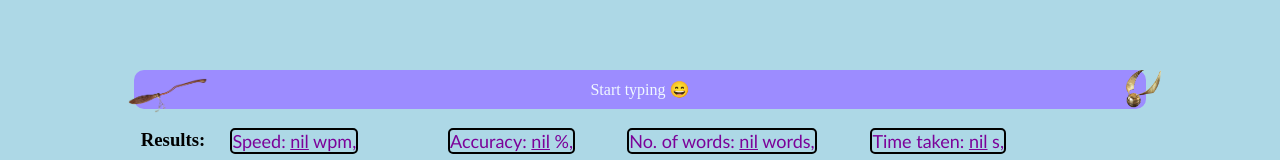
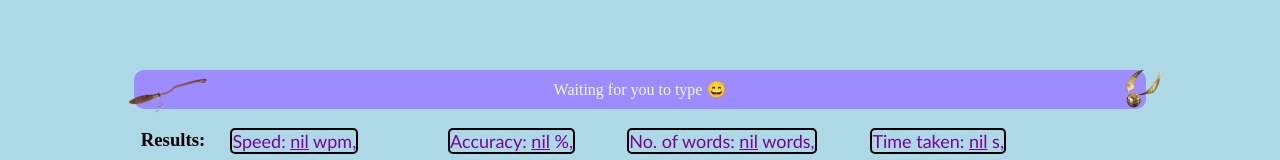
Before and after one commit to JJ-TwT/CEP-2023-Performance-Task-1, a plain HTML site: page index.html in a window 1280 px wide. Shown: the part 490-650 px from the top of the page. Drawn offline with Linux system fonts and the light colour scheme.

Commit message:
Update index.html

```diff
--- a/index.html
+++ b/index.html
@@ -53,7 +53,7 @@
 
       <div class="bar">
         <div class="container">
-          <div class="completion1" id="completionPercentage">Start typing 😄</div>
+          <div class="completion1" id="completionPercentage">Waiting for you to type 😄</div>
         </div>
         <img
           class="broom"
```
